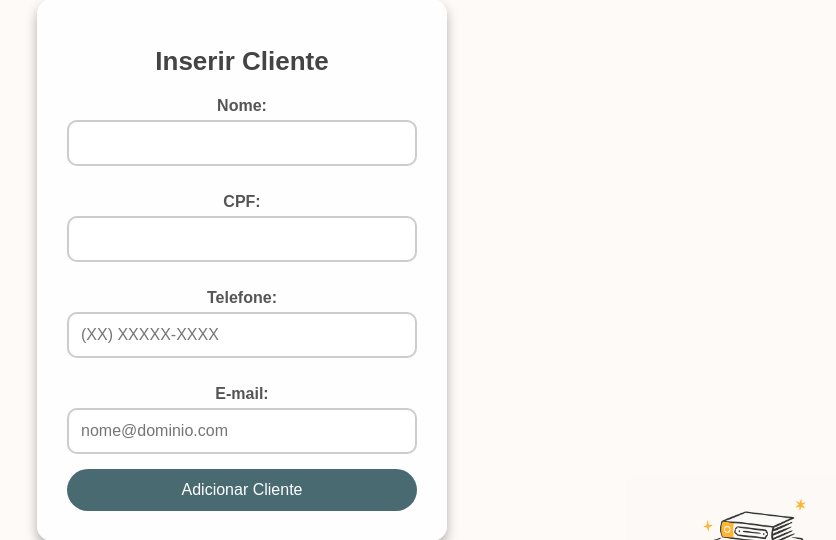
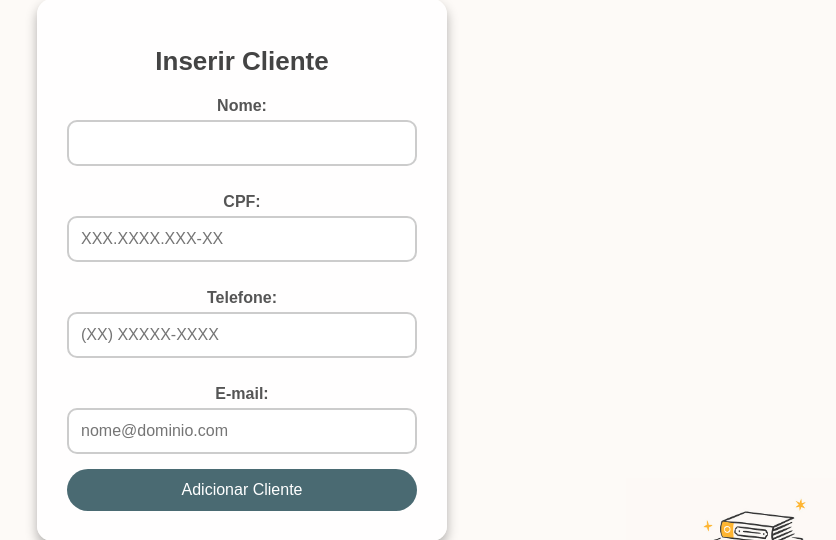
Before and after one commit to isaacdavii/UNIFEI_EngDeSoftware_I, a Flask app: page /add_client in a window 1280 px wide. Shown: the part 130-670 px from the top of the page, without its empty margins (398-1234 px from the left). Run offline with Flask 3, Linux system fonts and the light colour scheme.

Commit message:
Atualização placeholder do CPF.

```diff
--- a/templates/add_client.html
+++ b/templates/add_client.html
@@ -78,7 +78,7 @@
             <input type="text" name="name" id="name" required>
 
             <label for="cpf">CPF:</label>
-            <input type="text" name="cpf" id="cpf" required pattern="\d{3}\.\d{3}\.\d{3}-\d{2}">
+            <input type="text" name="cpf" id="cpf" required pattern="\d{3}\.\d{3}\.\d{3}-\d{2}" placeholder="XXX.XXXX.XXX-XX">
 
             <label for="telefone">Telefone:</label>
             <input type="text" name="telefone" id="telefone" pattern="\(\d{2}\) \d{5}-\d{4}" placeholder="(XX) XXXXX-XXXX">
```
